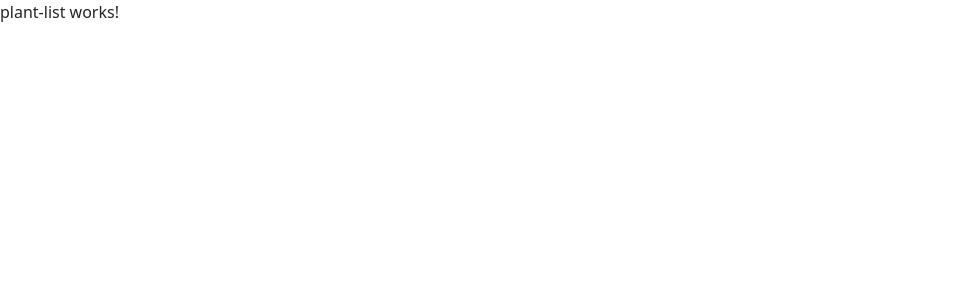
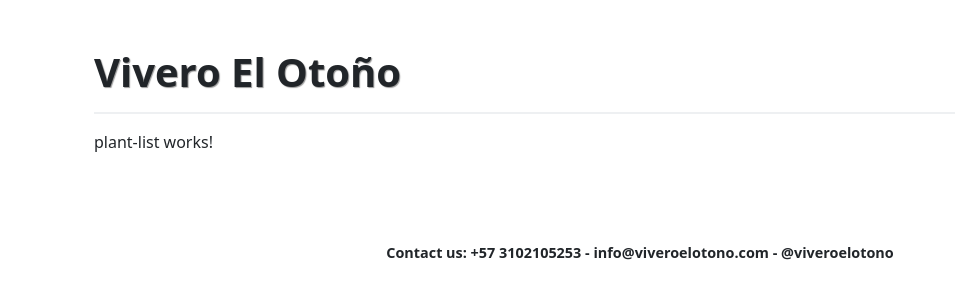
Before and after one commit to criscont17/misw4104-autumn-nursery, an Angular app: page / in a window 1280 px wide. Shown: the top 300 px of the page, without its empty margins (0-955 px from the left). Built offline with nearby package versions, Linux system fonts and the light colour scheme.

Commit message:
feat(app): estilos y vista para componente principal

```diff
--- a/src/app/app.component.css
+++ b/src/app/app.component.css
@@ -0,0 +1,11 @@
+.custom-footer {
+  text-align: center;
+  font-weight: bold;
+  margin-top: 3rem;
+  font-size: 0.9rem;
+}
+
+.header-title {
+  font-weight: bold;
+  text-shadow: 1px 1px 1px #999;
+}
--- a/src/app/app.component.html
+++ b/src/app/app.component.html
@@ -1 +1,10 @@
-<app-plant-list></app-plant-list>
+<div class="container my-4 p-4 bg-white">
+  <h1 class="mb-2 header-title">Vivero El Otoño</h1>
+  <hr class="border border-1 opacity-50" />
+  <app-plant-list></app-plant-list>
+</div>
+<footer>
+  <div class="custom-footer">
+    Contact us: +57 3102105253 - info&#64;viveroelotono.com - &#64;viveroelotono
+  </div>
+</footer>
--- a/src/index.html
+++ b/src/index.html
@@ -1,11 +1,11 @@
-<!doctype html>
+<!DOCTYPE html>
 <html lang="en">
   <head>
-  <meta charset="utf-8">
+    <meta charset="utf-8" />
     <title>Misw4104AutumnNursery</title>
-  <base href="/">
-  <meta name="viewport" content="width=device-width, initial-scale=1">
-  <link rel="icon" type="image/x-icon" href="favicon.ico">
+    <base href="/" />
+    <meta name="viewport" content="width=device-width, initial-scale=1" />
+    <link rel="icon" type="image/x-icon" href="favicon.ico" />
   </head>
   <body>
     <app-root></app-root>
```
Lines whose indentation alone changed are shown as unchanged.
